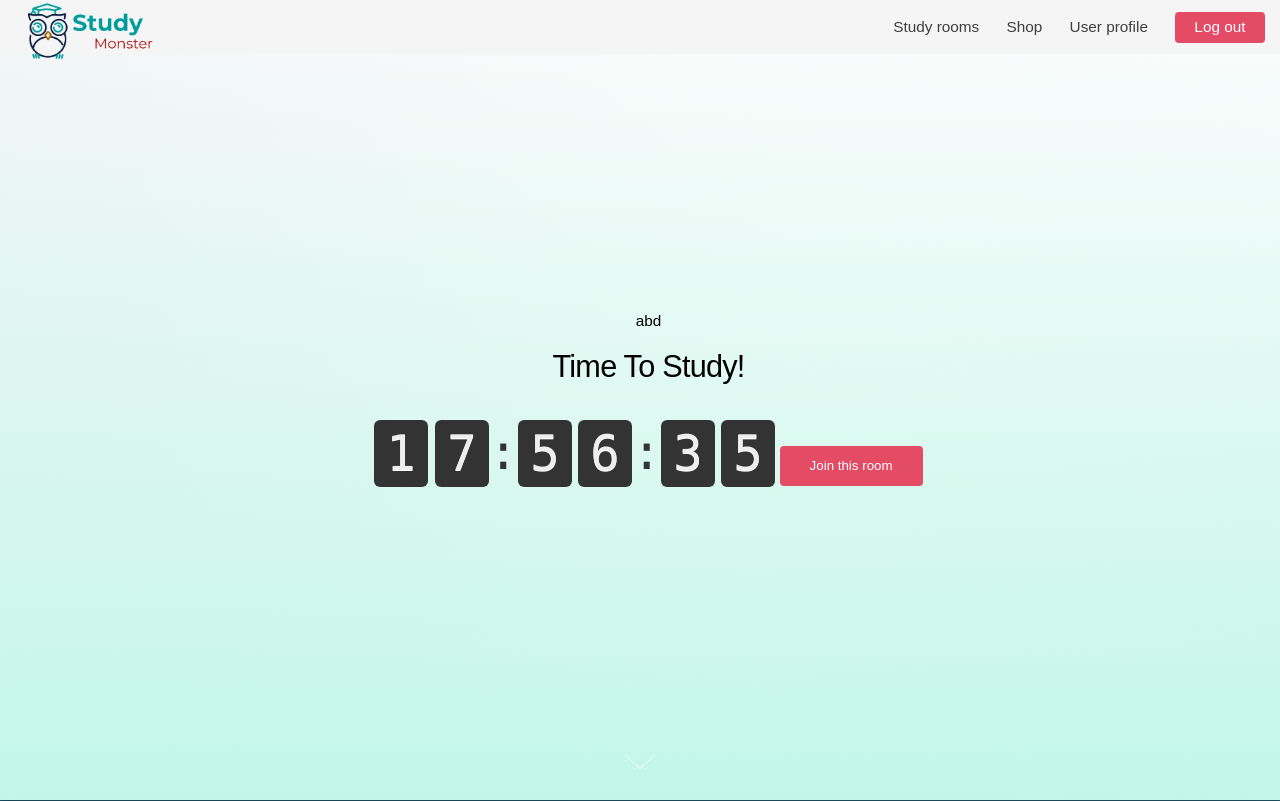
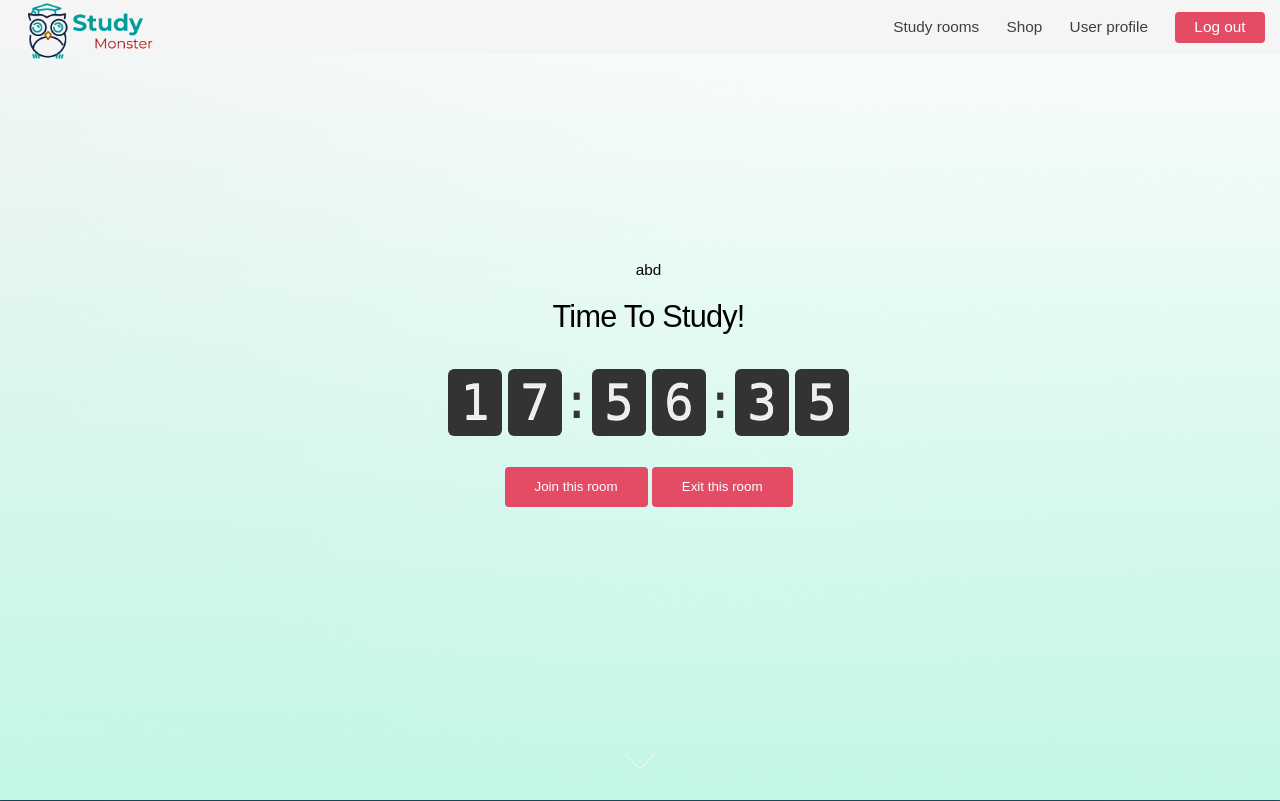
Before and after one commit to Val-Resh/ITECH-TEAM-PROJECT, a Django app: page /room/room/ in a window 1280 px wide. Shown: the top 801 px of the page. Run offline with Django 4.2, Linux system fonts and the light colour scheme; a user stored in the database is signed in; data comes from the database, SQL or seed files in the repository.

Commit message:
add join/exit room

```diff
--- a/itech/settings.py
+++ b/itech/settings.py
@@ -82,7 +82,7 @@ AUTH_USER_MODEL = 'website.User'
 DATABASES = {
     'default': {
         'ENGINE': 'django.db.backends.sqlite3',
-        'NAME': BASE_DIR / 'db.sqlite3',
+        'NAME': str(BASE_DIR / 'db.sqlite3'),
     }
 }
 
--- a/itech/urls.py
+++ b/itech/urls.py
@@ -28,4 +28,9 @@ urlpatterns = [
     path('room/<room_name>/', views.room, name='room'),
     path('userprofile/', views.userprofile, name='user-profile'),
     path('create_room/', views.index, name='create_room'),
+
+    # AJAX
+    path('join_room/', views.UserJoinRoomView.as_view(), name='join_room'),
+    path('exit_room/', views.UserExitRoomView.as_view(), name='exit_room'),
+
 ]
--- /dev/null
+++ b/static/assets/js/website-jquery.js
@@ -0,0 +1,26 @@
+$(document).ready(function() {
+    $('#join_room_btn').click(function() {
+        const usernameVar = $(this).attr('user_name');
+        const roomnameVar = $(this).attr('room_name');
+        $.get('/join_room/', {'username': usernameVar, 'room_name': roomnameVar},
+            function(data){
+                $('#show_uesr_in_room').html("You now in this room.");
+                $('#join_room_btn').hide();
+                $('#exit_room_btn').show();
+        })
+        alert('Join Room '+usernameVar+'  '+roomnameVar);
+    });
+
+    $('#exit_room_btn').click(function() {
+        const usernameVar = $(this).attr('user_name');
+        const roomnameVar = $(this).attr('room_name');
+        $.get('/exit_room/', {'username': usernameVar, 'room_name': roomnameVar},
+            function(data){
+                $('#show_uesr_in_room').hide();
+                $('#exit_room_btn').hide();
+                $('#join_room_btn').show();
+
+        })
+        alert('Exit room '+usernameVar+'  '+roomnameVar);
+    });
+});
--- a/templates/base.html
+++ b/templates/base.html
@@ -78,6 +78,7 @@
         <script src="{% static 'assets/js/util.js' %}"></script>
         <script src="{% static 'assets/js/main.js' %}"></script>
         <script src="{% static 'assets/js/room.js' %}"></script>
+        <script src="{% static 'assets/js/website-jquery.js' %}"></script>
 </body>
 
 </html>
--- a/templates/room.html
+++ b/templates/room.html
@@ -15,9 +15,16 @@ Room
 	<div class="content">
 		<h1>abd</h1>
 		<h2>Time To Study!</h2>
-		<span class="clock"></span>
-		<button class="button primary" id="join_room_btn" room_name="Pokemon" user_name="{{ user.username ">Join this
-			room</button>
+		<span class="clock" id="room_clock"></span>
+		<p id="show_uesr_in_room"></p>
+
+		<p>
+			<button class="button primary" id="join_room_btn" room_name="{{ room.name }}"
+				user_name="{{ user.username }}">Join this
+				room</button>
+			<button class="button primary" id="exit_room_btn" user_name="{{ user.username }}">Exit this
+				room</button>
+		</p>
 	</div>
 	<a href="#room" class="goto-next scrolly">Next</a>
 </section>
--- a/website/models.py
+++ b/website/models.py
@@ -102,6 +102,15 @@ class User(AbstractUser):
         else:
             return "Full"
 
+    def exit_room(self):
+        if self.room:
+            room = self.room
+            room.USERS_IN_ROOM -= 1
+            self.room = None
+            return "Removed"
+        else:
+            return "Not in room"
+
     # method to add coins to a User.
     def add_coins(self, coin_amount):
         if coin_amount > 0:
--- a/website/views.py
+++ b/website/views.py
@@ -5,6 +5,8 @@ from website.forms import UserForm, RoomForm
 from django.http import HttpResponse
 from django.urls import reverse
 from website.models import Room, Item, Monster, User
+
+from django.views import View
 
 
 def index(request):
@@ -120,3 +122,44 @@ def user_logout(request):
     logout(request)
     # Take the user back to the homepage.
     return redirect(reverse('index'))
+
+
+#
+class UserJoinRoomView(View):
+    # @method_decorator(login_required)
+    def get(self, request):
+        username = request.GET['username']
+        room_name = request.GET['room_name']
+        try:
+            user = User.objects.get(username=username)
+        except User.DoesNotExist:
+            return HttpResponse(-1)
+        except ValueError:
+            return HttpResponse(-1)
+
+        try:
+            room = Room.objects.get(name=room_name)
+        except Room.DoesNotExist:
+            return HttpResponse(-1)
+        except ValueError:
+            return HttpResponse(-1)
+
+        user.add_room(room)
+        user.save()
+        return HttpResponse(room)
+
+
+class UserExitRoomView(View):
+    def get(self, request):
+        username = request.GET['username']
+        print('user', username)
+        try:
+            user = User.objects.get(username=username)
+        except User.DoesNotExist:
+            return HttpResponse(-1)
+        except ValueError:
+            return HttpResponse(-1)
+
+        user.exit_room()
+        user.save()
+        return HttpResponse(user.room)
```
